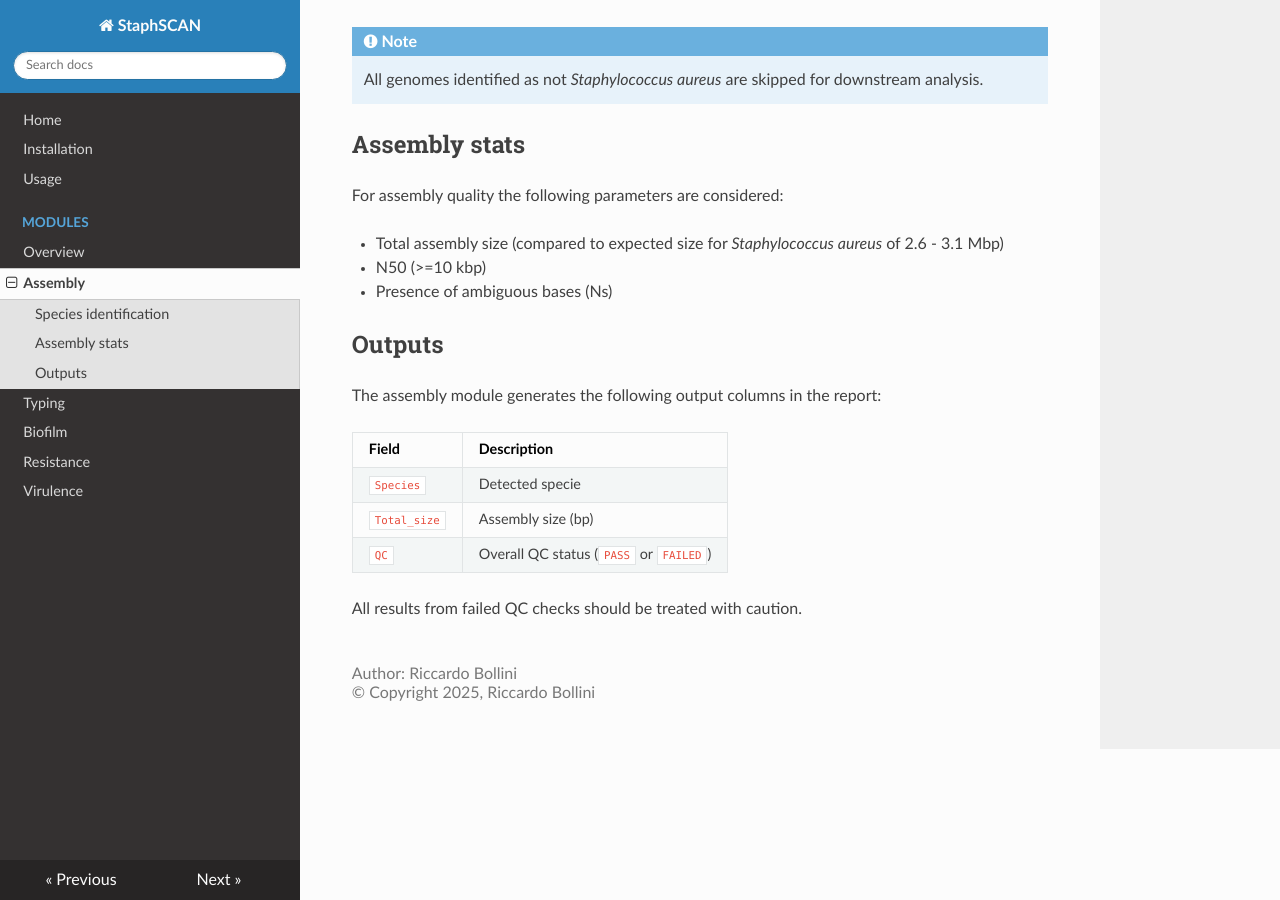
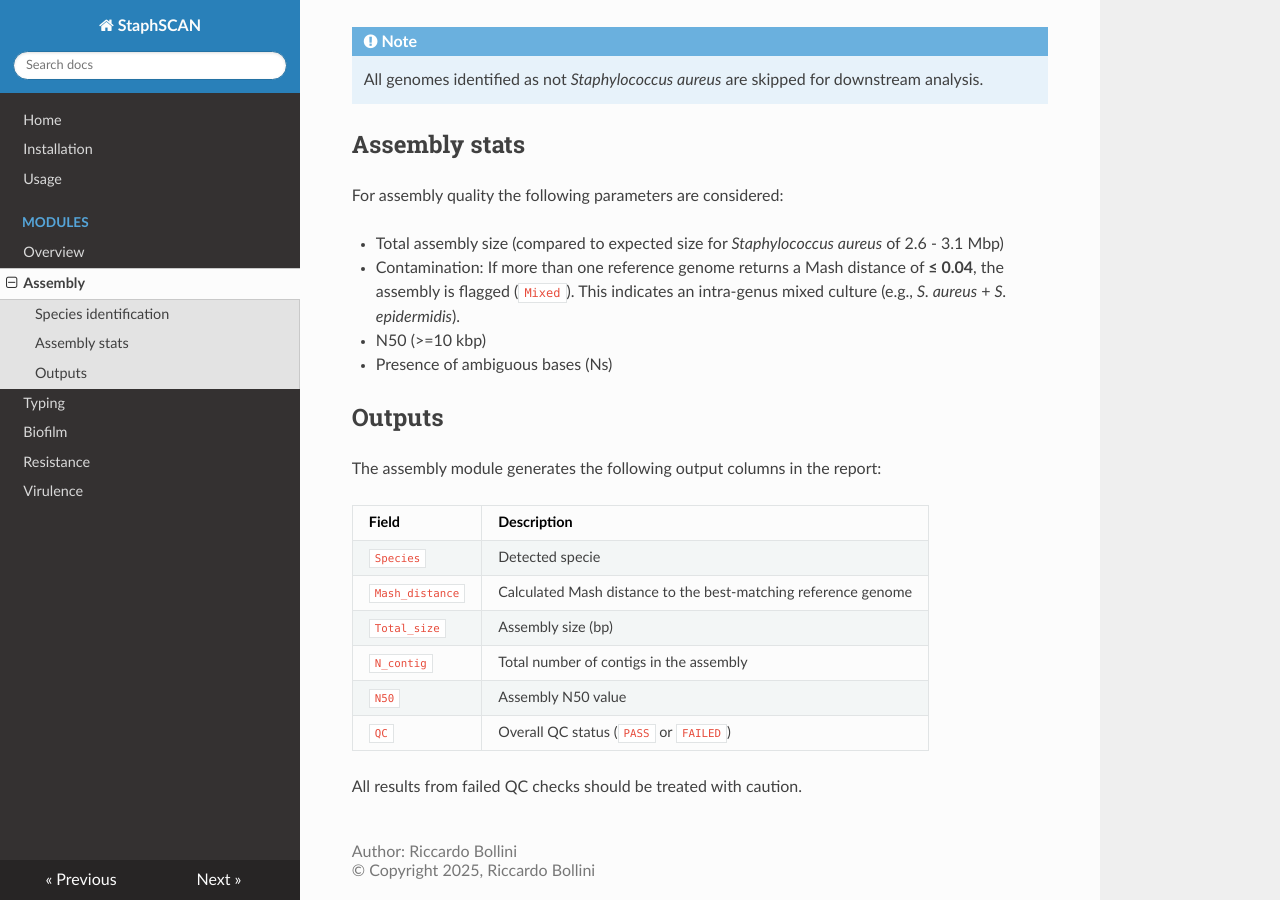
Before and after one commit to riccabolla/StaphSCAN, an MkDocs documentation site: the page built from docs/assembly.md, in a window 1280 px wide and 900 px high, scrolled down 879 px. Built offline with MkDocs 1.6.1, drawn with Linux system fonts in a browser that asks for light colours; nearby versions of some CDN libraries.

Commit message:
update assembly module doc

```diff
--- a/docs/assembly.md
+++ b/docs/assembly.md
@@ -38,6 +38,7 @@ To report the species, the following criteria are used:
 For assembly quality the following parameters are considered:
 
 * Total assembly size (compared to expected size for *Staphylococcus aureus* of 2.6 - 3.1 Mbp)
+* Contamination: If more than one reference genome returns a Mash distance of **≤ 0.04**, the assembly is flagged (`Mixed`). This indicates an intra-genus mixed culture (e.g., *S. aureus* + *S. epidermidis*).
 * N50 (>=10 kbp)
 * Presence of ambiguous bases (Ns)
 
@@ -48,7 +49,10 @@ The assembly module generates the following output columns in the report:
 |Field|Description|
 |-----|-----------|
 |`Species`|Detected specie|
+|`Mash_distance`|Calculated Mash distance to the best-matching reference genome|
 |`Total_size`|Assembly size (bp)|
+|`N_contig`|Total number of contigs in the assembly|
+|`N50`|Assembly N50 value|
 |`QC`|Overall QC status (`PASS`  or `FAILED`)|
 
 
```
